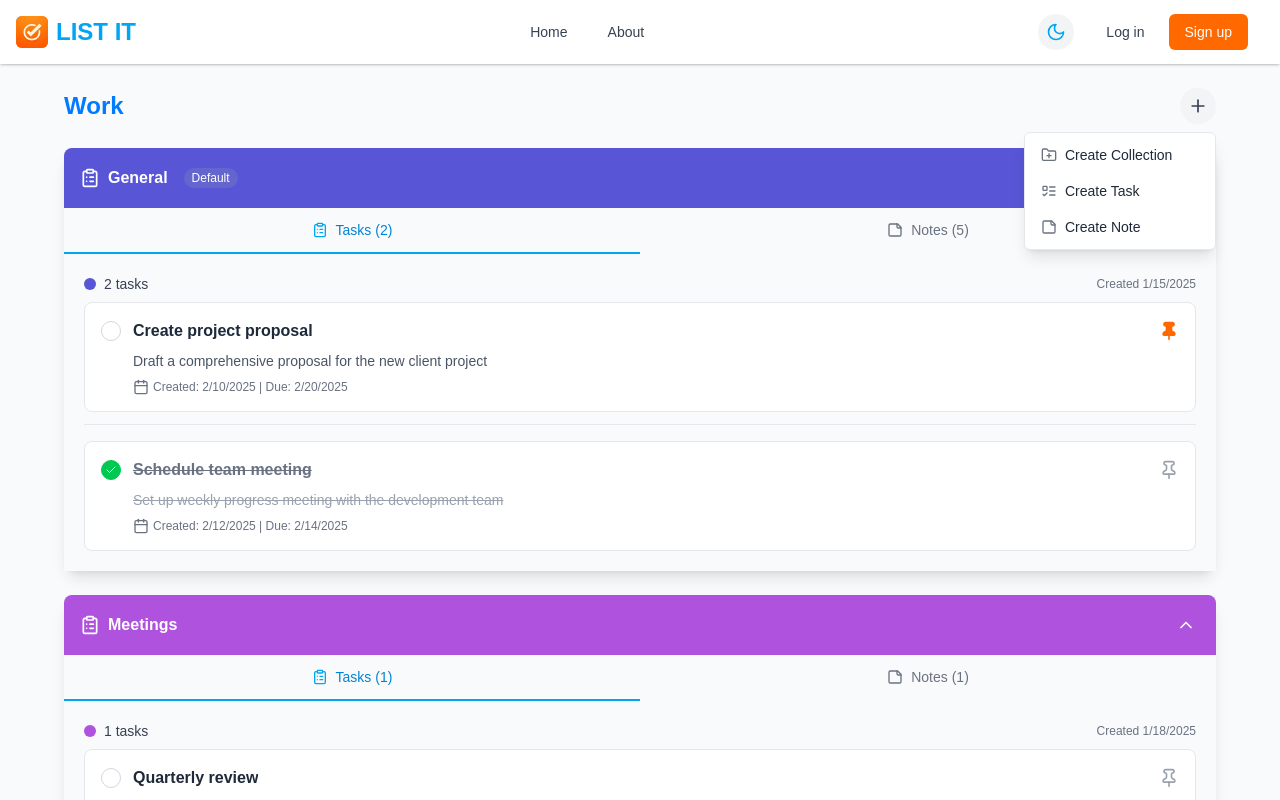
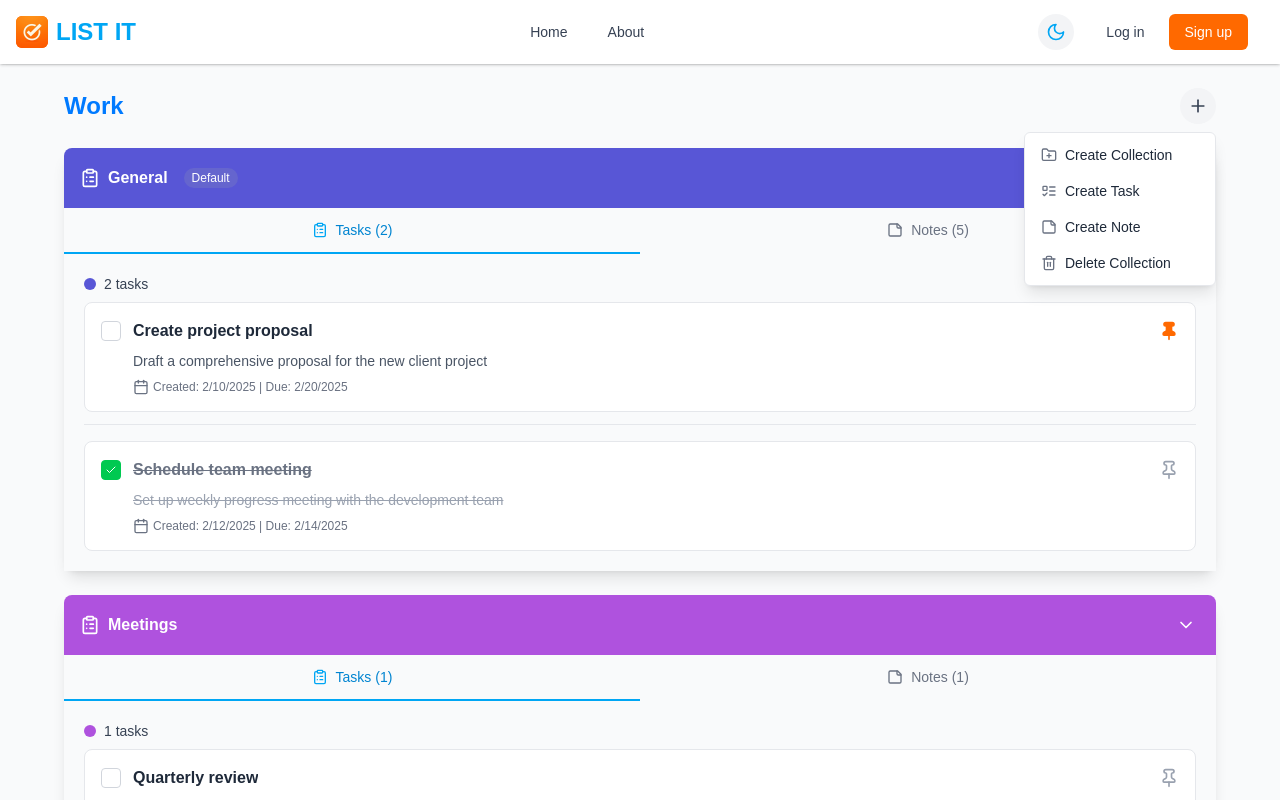
Before and after one commit to Mohamed-Y-Mohamed/List-it-web, a Next.js app: page /List/1 in a window 1280 px wide. Both pictures are taken after a click on the button 1198 px from the left and 106 px from the top of the page. Shown: the top 800 px of the page. Built offline with nearby package versions, Linux system fonts and the light colour scheme.

Commit message:
updated ui to match ios

```diff
--- a/src/components/Collection/index.tsx
+++ b/src/components/Collection/index.tsx
@@ -3,7 +3,7 @@
 import React, { useEffect, useState } from "react";
 import {
   ChevronDown,
-  ChevronUp,
+  ChevronRight,
   ClipboardList,
   StickyNote,
 } from "lucide-react";
@@ -128,9 +128,9 @@ const Collections = ({
             className={`rounded-full p-1 hover:bg-white/20 ${headerTextColor}`}
           >
             {isExpanded ? (
-              <ChevronUp className="h-5 w-5" />
+              <ChevronDown className="h-5 w-5" />
             ) : (
-              <ChevronDown className="h-5 w-5" />
+              <ChevronRight className="h-5 w-5" />
             )}
           </button>
         </div>
@@ -194,15 +194,7 @@ const Collections = ({
                     {activeTab}
                   </span>
                 </div>
-                <span className={`text-xs flex-shrink-0 ${subTextColor}`}>
-                  Created{" "}
-                  {date_created instanceof Date
-                    ? date_created.toLocaleDateString()
-                    : "Unknown date"}
-                </span>
               </div>
-
-              {/* Tasks View */}
               {activeTab === "tasks" && (
                 <>
                   {tasksSectionExpanded && (
@@ -303,9 +295,9 @@ const SectionToggle = ({
       className={`p-1 rounded-full ${isDark ? "hover:bg-gray-700" : "hover:bg-gray-200"}`}
     >
       {isExpanded ? (
-        <ChevronUp className="h-5 w-5" />
+        <ChevronDown className="h-5 w-5" />
       ) : (
-        <ChevronDown className="h-5 w-5" />
+        <ChevronRight className="h-5 w-5" />
       )}
     </button>
   </div>
--- a/src/components/Tasks/index.tsx
+++ b/src/components/Tasks/index.tsx
@@ -118,7 +118,7 @@ const TaskCard = ({
           <div className="flex items-center space-x-3 overflow-hidden">
             <button
               onClick={handleCompletionToggle}
-              className={`flex-shrink-0 flex h-5 w-5 items-center justify-center rounded-full border transition-colors ${
+              className={`flex-shrink-0 flex h-5 w-5 items-center justify-center rounded-sm border transition-colors ${
                 isDark
                   ? isCompleted
                     ? "border-orange-400 bg-orange-500 text-gray-900"
--- a/src/components/popupModels/ListFilter.tsx
+++ b/src/components/popupModels/ListFilter.tsx
@@ -1,7 +1,7 @@
 "use client";
 
 import React, { useState, useRef, useEffect } from "react";
-import { Plus, FolderPlus, ListTodo, StickyNote } from "lucide-react";
+import { Plus, FolderPlus, ListTodo, StickyNote, Trash2 } from "lucide-react";
 import { useTheme } from "@/context/ThemeContext";
 
 interface ListFilterPlusProps {
@@ -115,6 +115,19 @@ const ListFilterPlus = ({
               />
               <span>Create Note</span>
             </button>
+            <button
+              // onClick={handleCreateTask}
+              className={`w-full flex items-center px-4 py-2 text-sm ${
+                isDark ? "hover:bg-gray-700" : "hover:bg-gray-100"
+              }`}
+            >
+              <Trash2
+                className={`h-4 w-4 mr-2 ${
+                  isDark ? "text-gray-400" : "text-gray-500"
+                }`}
+              />
+              <span>Delete Collection</span>
+            </button>
           </div>
         </div>
       )}
--- a/src/components/popupModels/TasksDetails.tsx
+++ b/src/components/popupModels/TasksDetails.tsx
@@ -149,6 +149,11 @@ const TaskDetail = ({
           className={`sticky top-0 z-10 flex items-center justify-between p-4 border-b ${borderColor}`}
         >
           <h2 className="text-lg font-semibold">Edit Task</h2>
+          <p
+            className={`text-xs ${isDark ? "text-gray-400" : "text-gray-500"}`}
+          >
+            Created: {task.date_created.toLocaleDateString()}
+          </p>
           <div className="flex items-center space-x-2">
             <button
               onClick={handleSave}
@@ -247,30 +252,7 @@ const TaskDetail = ({
             </div>
           )}
 
-          <div>
-            <div className="flex items-center">
-              <input
-                id="is-priority"
-                type="checkbox"
-                checked={isPriority}
-                onChange={handlePriorityToggle}
-                className={`h-4 w-4 rounded ${isDark ? "bg-gray-700 border-gray-600 text-orange-500" : "bg-white border-gray-300 text-blue-500"}`}
-              />
-              <label
-                htmlFor="is-priority"
-                className={`ml-2 text-sm ${textColor}`}
-              >
-                Mark as priority
-              </label>
-            </div>
-          </div>
-
           <div className="pt-4 border-t border-gray-200 dark:border-gray-700 space-y-2">
-            <p
-              className={`text-xs ${isDark ? "text-gray-400" : "text-gray-500"}`}
-            >
-              Created: {task.date_created.toLocaleDateString()}
-            </p>
             {task.date_completed && (
               <p
                 className={`text-xs ${isDark ? "text-gray-400" : "text-gray-500"}`}
--- a/src/components/popupModels/notedetail.tsx
+++ b/src/components/popupModels/notedetail.tsx
@@ -95,6 +95,15 @@ const NoteDetails = ({
     ? "bg-gray-800 text-white"
     : "bg-white text-gray-800";
 
+  // Format the date to display
+  const formattedDate = note.date_created
+    ? new Date(note.date_created).toLocaleDateString(undefined, {
+        year: "numeric",
+        month: "short",
+        day: "numeric",
+      })
+    : "Unknown date";
+
   return (
     <div
       className="fixed inset-0 z-50 flex justify-end backdrop-blur-md"
@@ -108,7 +117,14 @@ const NoteDetails = ({
         <div
           className={`sticky top-0 z-10 flex items-center justify-between p-4 border-b ${borderColor}`}
         >
-          <h2 className="text-lg font-semibold">Edit Note</h2>
+          <div className="flex flex-col">
+            <h2 className="text-lg font-semibold">Edit Note</h2>
+            <p
+              className={`text-xs ${isDark ? "text-gray-400" : "text-gray-500"}`}
+            >
+              Created: {note.date_created.toLocaleDateString()}
+            </p>
+          </div>
           <div className="flex items-center space-x-2">
             <button
               onClick={handleSaveNote}
```
Also changed, not shown: src/components/Notes/noteCard.tsx (line endings or trailing spaces).
